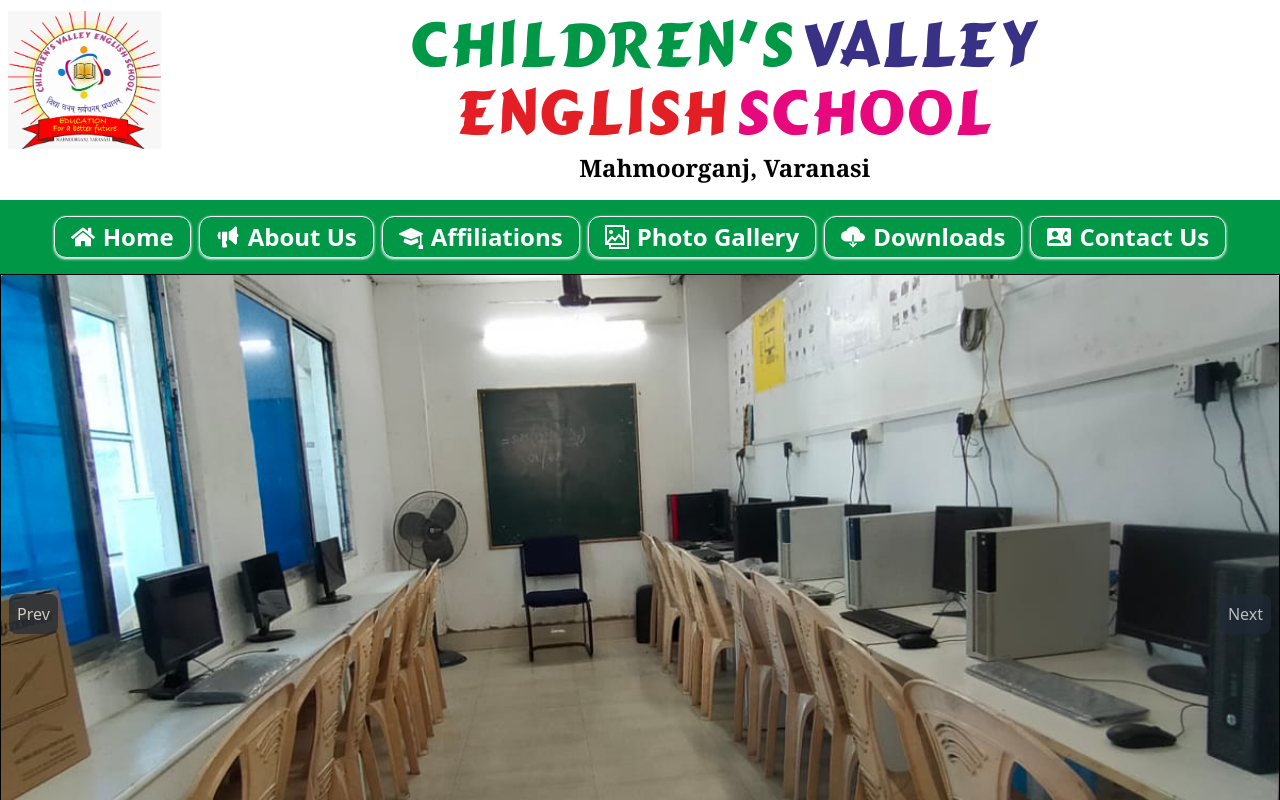
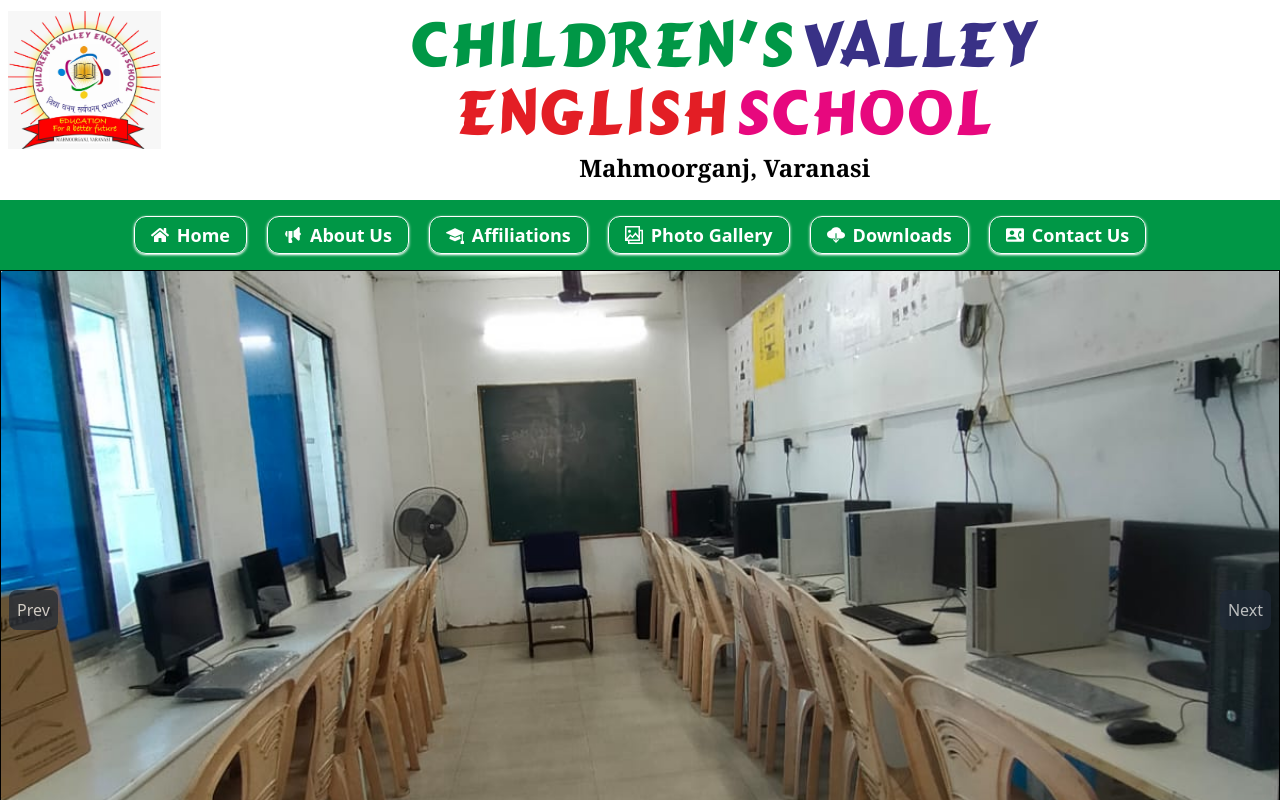
Before and after one commit to cves2025/website, a React (Vite) app: page / in a window 1280 px wide. Shown: the top 800 px of the page. Built offline with nearby package versions, Linux system fonts and the light colour scheme.

Commit message:
Changed Buttons

```diff
--- a/src/Header.jsx
+++ b/src/Header.jsx
@@ -43,15 +43,15 @@
         </div>
       </div>
       <div className="bg-primaryGreen text-white p-4">
-        <div className="  text-2xl md:flex md:justify-center hidden sm:block">
-          <ul className="flex gap-2 font-semibold">
-            <li className="cursor-pointer hover:text-black duration-500 shadow shadow-white rounded-xl border border-white">
+        <div className="md:flex md:justify-center hidden sm:block ">
+          <ul className="text-lg flex flex-wrap gap-5 justify-center items-center font-semibold">
+            <li className="cursor-pointer hover:text-primaryGreen hover:bg-white  duration-500 shadow shadow-white rounded-xl border border-white">
               <a href="/" className="flex gap-2 items-center px-4 py-1">
                 <FaHome />
                 Home
               </a>
             </li>
-            <li className="cursor-pointer hover:text-black duration-500 shadow shadow-white rounded-xl border border-white">
+            <li className="cursor-pointer hover:text-primaryGreen hover:bg-white duration-500 shadow shadow-white rounded-xl border border-white">
               <a
                 href="/sections=about_us"
                 className="flex gap-2 items-center px-4 py-1"
@@ -60,7 +60,7 @@
                 About Us
               </a>
             </li>
-            <li className="cursor-pointer hover:text-black duration-500 shadow shadow-white rounded-xl border border-white">
+            <li className="cursor-pointer hover:text-primaryGreen hover:bg-white duration-500 shadow shadow-white rounded-xl border border-white">
               <a
                 href="/sections=about_us"
                 className="flex gap-2 items-center px-4 py-1"
@@ -68,7 +68,7 @@
                 <BsFillMortarboardFill /> Affiliations
               </a>
             </li>
-            <li className="cursor-pointer hover:text-black duration-500 shadow shadow-white rounded-xl border border-white">
+            <li className="cursor-pointer hover:text-primaryGreen hover:bg-white duration-500 shadow shadow-white rounded-xl border border-white">
               <a
                 href="/sections=photo_gallery"
                 className="flex gap-2 items-center px-4 py-1"
@@ -77,7 +77,7 @@
                 Photo Gallery
               </a>
             </li>
-            <li className="cursor-pointer hover:text-black duration-500 shadow shadow-white rounded-xl border border-white">
+            <li className="cursor-pointer hover:text-primaryGreen hover:bg-white duration-500 shadow shadow-white rounded-xl border border-white">
               <a
                 href="/sections=downloads"
                 className="flex gap-2 items-center px-4 py-1"
@@ -85,7 +85,7 @@
                 <IoCloudDownloadSharp /> Downloads
               </a>
             </li>
-            <li className="cursor-pointer hover:text-black duration-500 shadow shadow-white rounded-xl border border-white">
+            <li className="cursor-pointer hover:text-primaryGreen hover:bg-white duration-500 shadow shadow-white rounded-xl border border-white">
               <a
                 href="/sections=contact_us"
                 className="flex gap-2 items-center px-4 py-1"
@@ -98,12 +98,12 @@
         </div>
         <div className="">
           <button
-            className="h-7  md:hidden sm:hidden  bg-green-600  hover:bg-green-500 duration-300  px-5 border border-b-yellow-950 rounded-lg my-1 mx-4 text-white"
+            className="sm:hidden p-2 px-4 flex items-center justify-center gap-2 cursor-pointer hover:text-primaryGreen hover:bg-white duration-500 shadow shadow-white rounded-xl border border-white"
             onClick={() => {
               setIsOpen((prev) => !prev);
             }}
           >
-            <GiHamburgerMenu />
+            <GiHamburgerMenu /> Menu
           </button>
         </div>
       </div>
```
